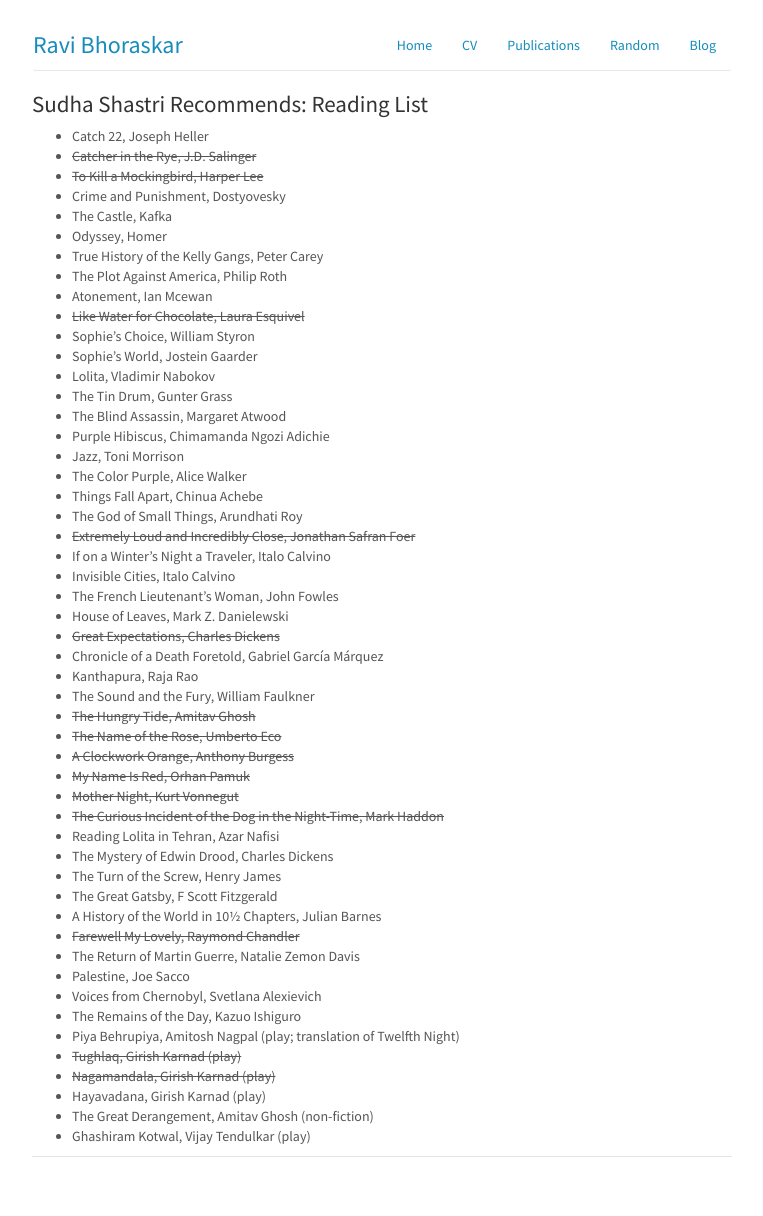
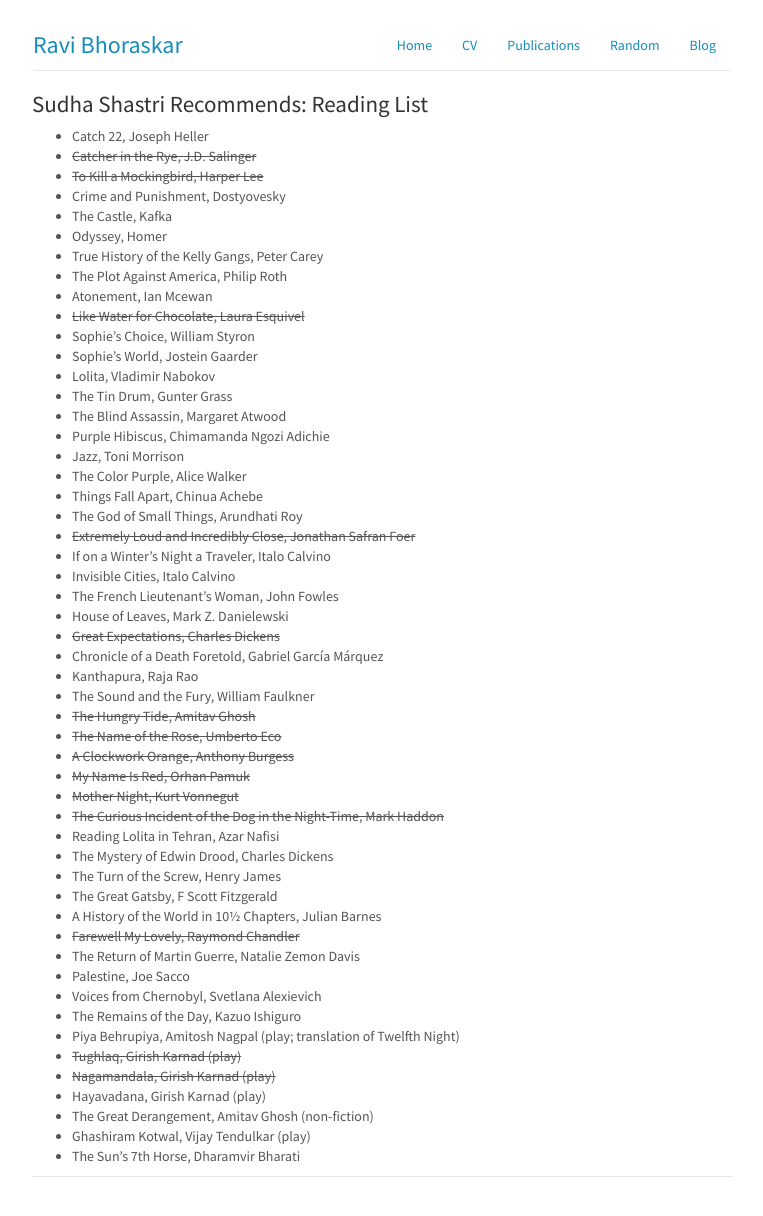
Before and after one commit to ravibhoraskar/ravibhoraskar.github.io, a Jekyll site: the page built from random/booklist.md, in a window 1280 px wide. Shown: the whole page, without its empty margins (258-1021 px from the left). Built offline with Jekyll 4.4.1, drawn with Linux system fonts in a browser that asks for light colours.

Commit message:
Sooraj ka saatva ghoda

```diff
--- a/random/booklist.md
+++ b/random/booklist.md
@@ -56,3 +56,4 @@ redirect_from: "/random/booklist/"
   * Hayavadana, Girish Karnad (play)
   * The Great Derangement, Amitav Ghosh (non-fiction)
   * Ghashiram Kotwal, Vijay Tendulkar (play)
+  * The Sun's 7th Horse, Dharamvir Bharati
```
